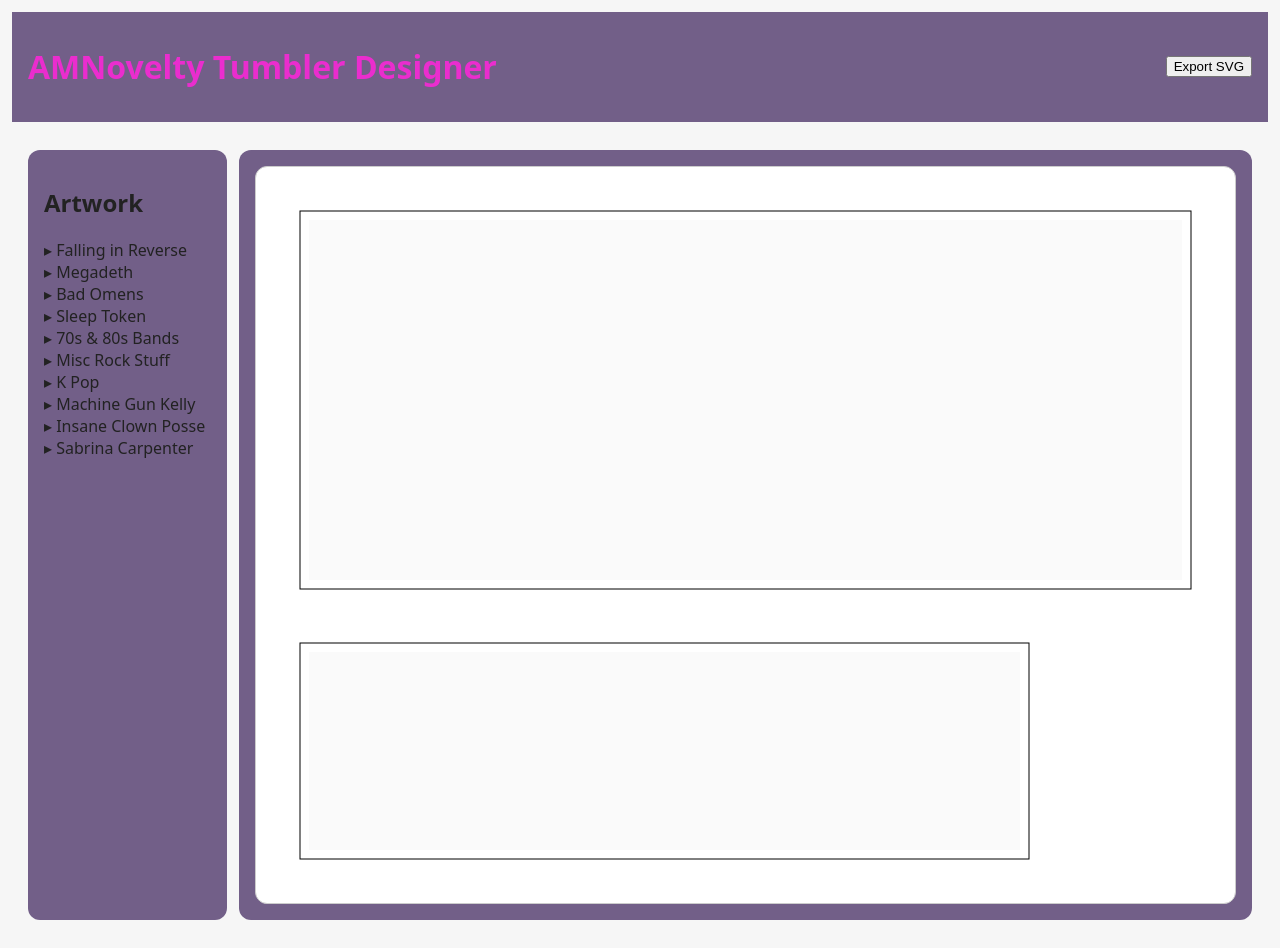
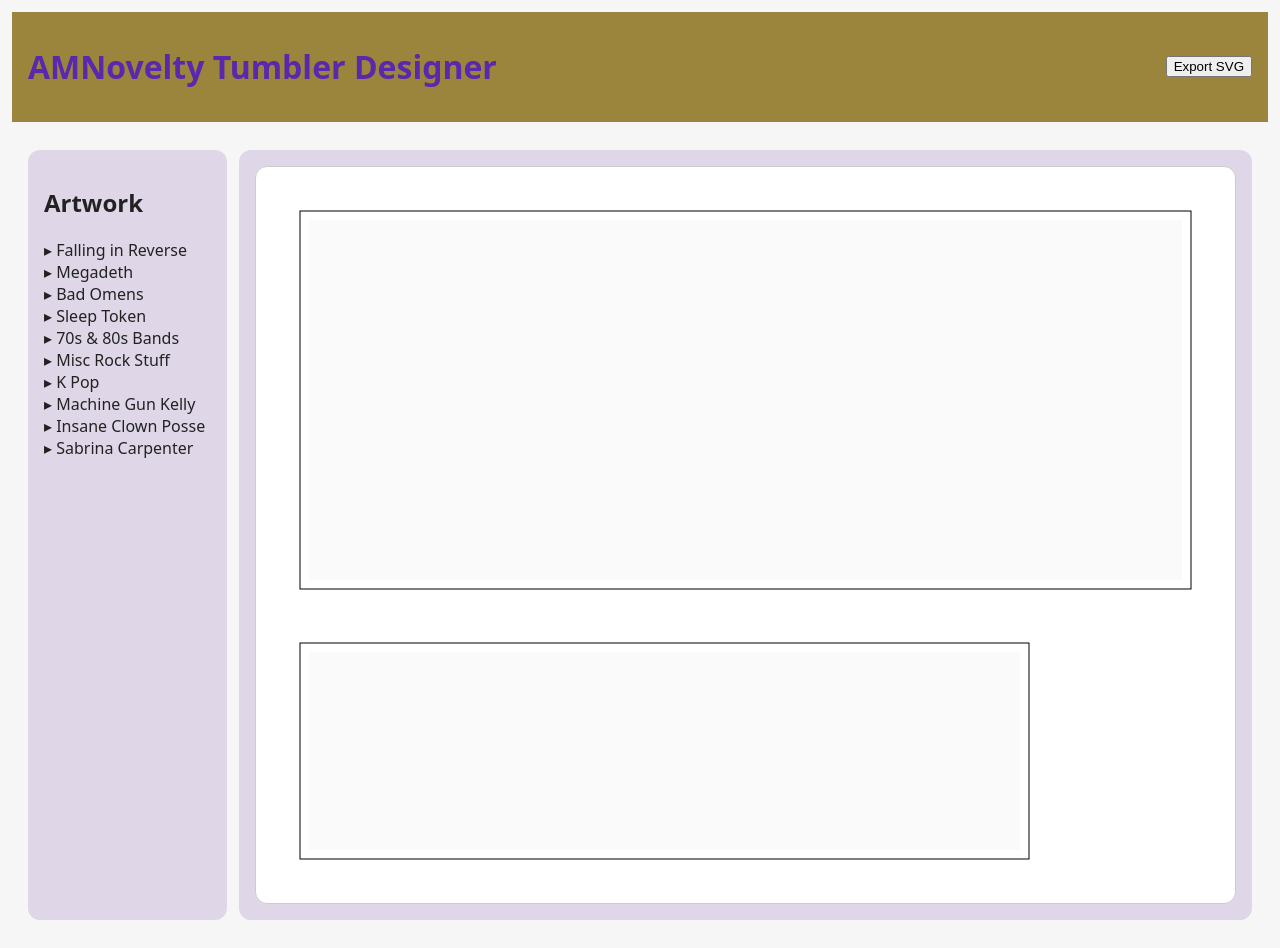
Before and after one commit to MikeAMnovelty/SVG-Editor, a website: page index.html in a window 1280 px wide. Drawn offline with Linux system fonts and the light colour scheme.

Commit message:
Updated colors

```diff
--- a/css/styles.css
+++ b/css/styles.css
@@ -10,8 +10,8 @@ body {
   justify-content: space-between;
   align-items: center;
   padding: 12px 16px;
-  background: #725f88;
-  color: #ea2dce;
+  background: #9b853d;
+  color: #5928ad;
 }
 .layout {
   display: grid;
@@ -20,7 +20,7 @@ body {
   padding: 16px;
 }
 .palette, .workspace {
-  background: #725f88;
+  background: #dfd7e8;
   border-radius: 12px;
   padding: 16px;
 }
```
Also changed, not shown: package.json (+7 -0 lines).
